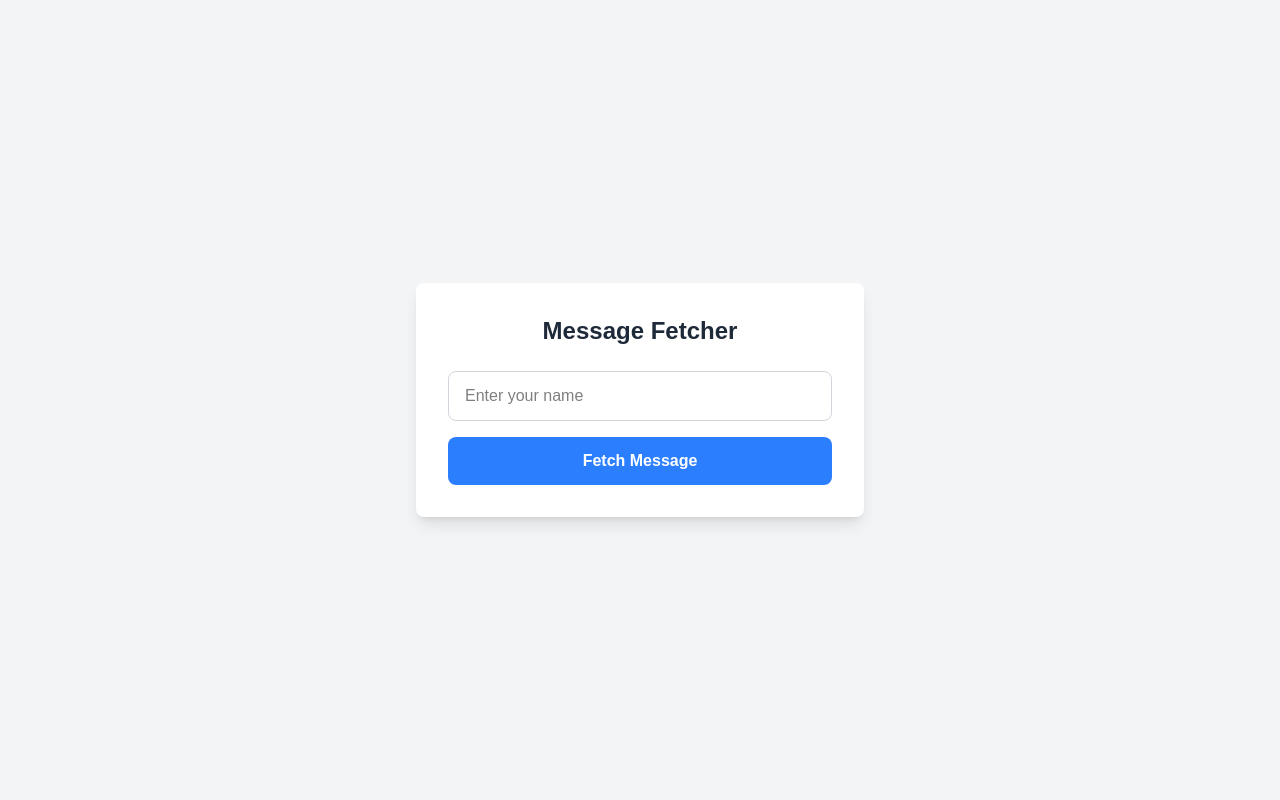
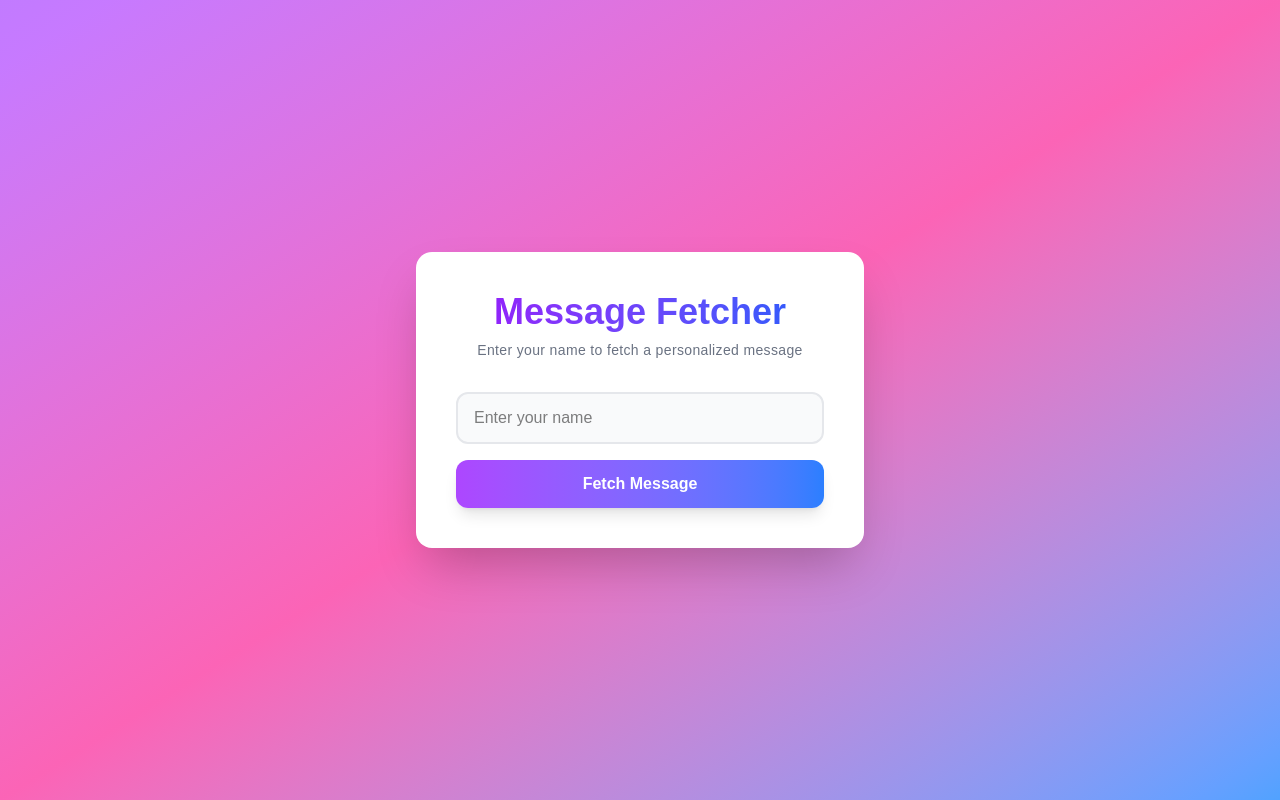
Before and after one commit to Crsrll/Platform-based, a Next.js app: page / in a window 1280 px wide. Built offline with nearby package versions, Linux system fonts and the light colour scheme.

Commit message:
new design

```diff
--- a/app/page.js
+++ b/app/page.js
@@ -12,29 +12,32 @@ export default function Home(){
   }
 
   return(
-    <div className="min-h-screen bg-gray-100 flex items-center justify-center">
-      <div className="bg-white p-8 rounded-lg shadow-lg max-w-md w-full">
-        <h1 className="text-2xl font-bold text-gray-800 mb-6 text-center">
+    <div className="min-h-screen bg-gradient-to-br from-purple-400 via-pink-400 to-blue-400 flex items-center justify-center p-4">
+      <div className="bg-white p-10 rounded-2xl shadow-2xl max-w-md w-full">
+        <h1 className="text-4xl font-bold bg-gradient-to-r from-purple-600 to-blue-600 bg-clip-text text-transparent mb-2 text-center">
           Message Fetcher
         </h1>
+        <p className="text-gray-500 text-center mb-8 text-sm tracking-wide">
+          Enter your name to fetch a personalized message
+        </p>
         <form className="mb-4">
           <input
             type="text"
             placeholder="Enter your name"
             value={name}
             onChange={(e) => setName(e.target.value)}
-            className="w-full border border-gray-300 rounded-lg py-3 px-4 text-black focus:outline-none focus:ring-2 focus:ring-blue-500"
+            className="w-full border-2 border-gray-200 rounded-xl py-3 px-4 text-black bg-gray-50 focus:outline-none focus:ring-2 focus:ring-purple-400 focus:border-transparent focus:bg-white transition duration-200"
           />
         </form>
         <button
           onClick={() => message ? setMessage("") : fetchMessage()}
-          className="w-full bg-blue-500 hover:bg-blue-600 text-white font-semibold py-3 px-4 rounded-lg transition duration-200 ease-in-out transform hover:scale-105"
+          className="w-full bg-gradient-to-r from-purple-500 to-blue-500 hover:from-purple-600 hover:to-blue-600 text-white font-semibold py-3 px-4 rounded-xl transition duration-300 ease-in-out transform hover:scale-105 shadow-lg hover:shadow-xl active:scale-95"
         >
           {message ? "Hide Message" : "Fetch Message"}
         </button>
         {message && (
-          <div className="mt-6 p-4 bg-gray-50 rounded-lg border-l-4 border-blue-500">
-            <p className="text-gray-700 font-medium">{message}</p>
+          <div className="mt-8 p-6 bg-gradient-to-r from-purple-50 to-blue-50 rounded-xl border-l-4 border-purple-500 shadow-md">
+            <p className="text-gray-800 font-semibold text-center">{message}</p>
           </div>
         )}
       </div>
```
